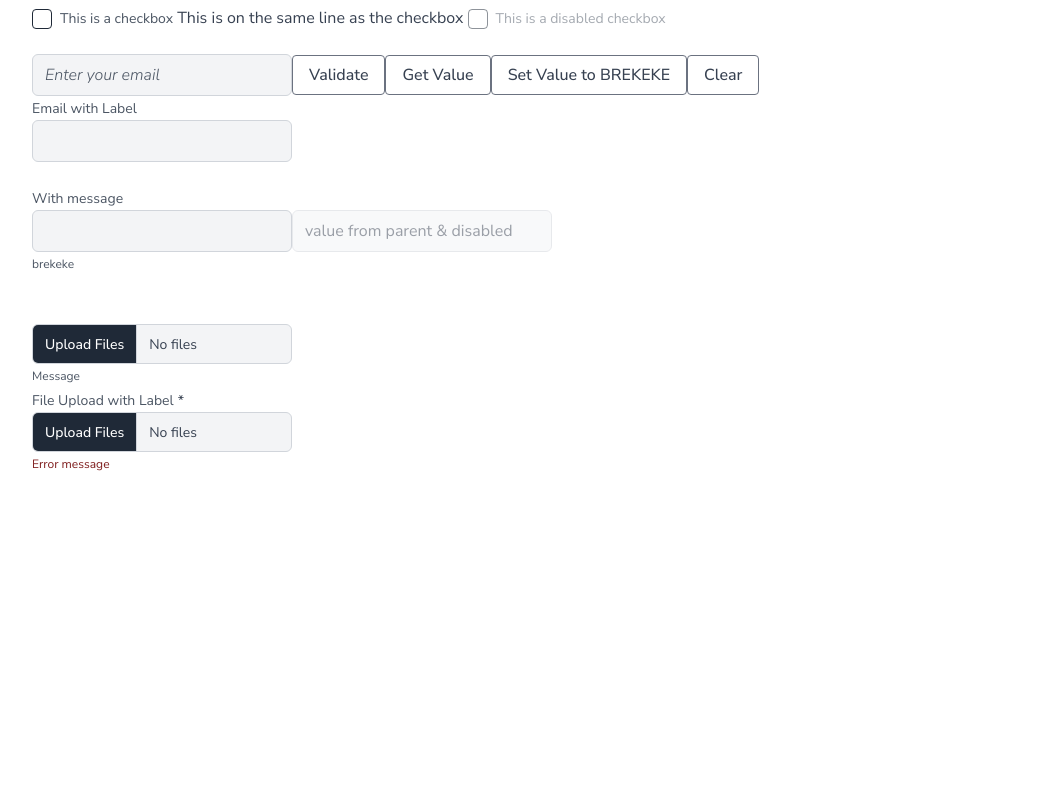
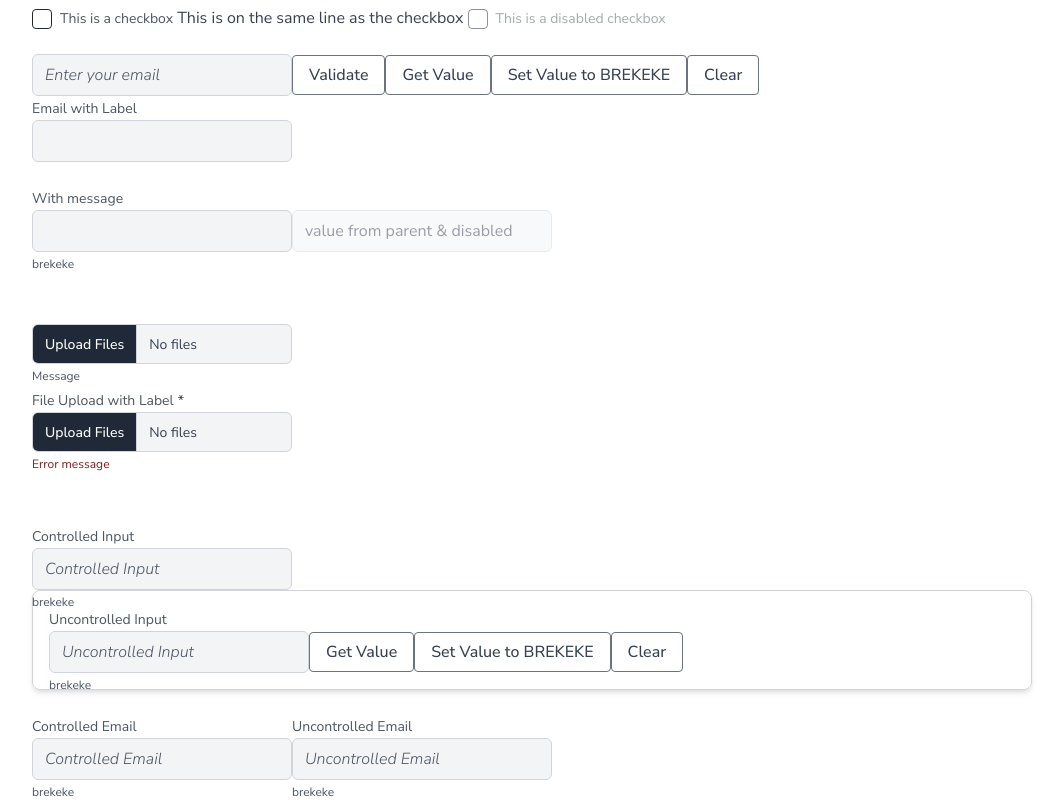
Before and after one commit to FeroHriadel/ncss-react, a React (Vite) app: page /test in a window 1280 px wide. Shown: the part 1547-2347 px from the top of the page, without its empty margins (208-1271 px from the left). Before the commit the page ends 2019 px from the top, so only its background shows below. Built offline with nearby package versions, Linux system fonts and the light colour scheme.

Commit message:
Input test

```diff
--- a/src/components/inputs/Email.tsx
+++ b/src/components/inputs/Email.tsx
@@ -82,8 +82,9 @@ const Email = forwardRef<EmailHandle, EmailProps>((props, ref) => {
   };
 
   const handleChange = (e: React.ChangeEvent<HTMLInputElement>): void => {
-    if (!onChange) return;
-    if (value === undefined) onChange(e);
+    if (onChange) {
+      onChange(e);
+    }
   }
 
   useImperativeHandle(ref, () => ({
--- a/src/components/inputs/FileUpload.css
+++ b/src/components/inputs/FileUpload.css
@@ -2,7 +2,6 @@
 
 .fileupload-wrapper {
   display: inline-block;
-  vertical-align: middle;
 }
 
 .fileupload-label {
--- a/src/components/inputs/Input.css
+++ b/src/components/inputs/Input.css
@@ -1,13 +1,13 @@
 /* Input Component Styles */
 
 .input-wrapper {
-  width: 100%;
+  display: inline-block;
 }
 
 .input-label {
   margin-bottom: 0.5rem; /* mb-2 */
   font-size: 0.875rem; /* text-sm */
-  color: #4b5563; /* text-gray-600 */
+  color: var(--nc-input-label); /* text-gray-600 */
 }
 
 .input-required-mark {
@@ -20,25 +20,24 @@
 
 .input-field {
   outline: none;
-  border: 1px solid #d1d5db; /* border-gray-300 */
+  border: 1px solid var(--nc-input-border); /* border-gray-300 */
   border-radius: 0.375rem; /* rounded-md */
-  font-size: 1rem; /* text-md */
+  font-size: 1rem; /* text-base */
   line-height: 1.5rem;
-  background-color: #f3f4f6; /* bg-gray-100 */
-  color: #374151; /* text-gray-700 */
+  background-color: var(--nc-input-bg); /* bg-gray-100 */
+  color: var(--nc-input-text); /* text-gray-700 */
+  padding: 0.5rem 0.75rem; /* px-3 py-2 */
   width: 100%;
-  height: 2.5rem; /* h-10 */
-  padding-left: 0.75rem; /* indent-3 */
-  padding-right: 0.75rem;
+  transition: background-color 0.15s ease-in-out;
 }
 
 .input-field:hover,
 .input-field:focus {
-  background-color: #e5e7eb; /* hover:bg-gray-200, focus:bg-gray-200 */
+  background-color: var(--nc-input-hover-bg); /* hover:bg-gray-200, focus:bg-gray-200 */
 }
 
 .input-field::placeholder {
-  color: #4b5563; /* placeholder:text-gray-600 */
+  color: var(--nc-input-placeholder); /* placeholder:text-gray-600 */
   font-weight: 300; /* placeholder:font-light */
   font-style: italic; /* placeholder:italic */
 }
@@ -48,22 +47,32 @@
   cursor: not-allowed;
 }
 
+/* Override browser autofill styling */
+.input-field:-webkit-autofill,
+.input-field:-webkit-autofill:hover,
+.input-field:-webkit-autofill:focus,
+.input-field:-webkit-autofill:active {
+  -webkit-box-shadow: 0 0 0 30px #f3f4f6 inset !important;
+  -webkit-text-fill-color: #374151 !important;
+  transition: background-color 5000s ease-in-out 0s;
+}
+
 .input-error-message {
-  font-size: 0.75rem; /* text-xs */
-  line-height: 1rem;
-  color: #7f1d1d; /* text-red-900 */
   position: absolute;
   left: 0;
   top: 100%;
   transform: translateY(0.25rem); /* translate-y-1 */
+  font-size: 0.75rem; /* text-xs */
+  line-height: 1rem;
+  color: var(--nc-input-error-text); /* text-red-900 */
 }
 
 .input-message {
-  font-size: 0.75rem; /* text-xs */
-  line-height: 1rem;
-  color: #4b5563; /* text-gray-600 */
   position: absolute;
   left: 0;
   top: 100%;
   transform: translateY(0.25rem); /* translate-y-1 */
+  font-size: 0.75rem; /* text-xs */
+  line-height: 1rem;
+  color: #4b5563; /* text-gray-600 */
 }
--- a/src/components/inputs/Input.tsx
+++ b/src/components/inputs/Input.tsx
@@ -3,10 +3,11 @@
 
 
 
+import React, { forwardRef, useImperativeHandle, useCallback, useRef, useState } from 'react';
 import './Input.css';
 
 export interface InputProps {
-  type?: 'text';
+  type?: 'text' | 'number' | 'tel' | 'url' | 'search';
   name?: string;
   className?: string;
   id?: string;
@@ -14,41 +15,134 @@ export interface InputProps {
   value?: string | number;
   onChange?: React.ChangeEventHandler<HTMLInputElement>;
   placeholder?: string;
+  label?: string;
+  errorMessage?: string;
+  message?: string;
+  width?: string;
   disabled?: boolean;
   required?: boolean;
   title?: string;
-  label?: string;
-  width?: string;
-  errorMessage?: string;
-  message?: string;
+  autoComplete?: string;
+  validate?: boolean;
 }
 
+export interface InputHandle {
+  validate: () => string;
+  getValue: () => string | number;
+  setValue: (val: string | number) => void;
+  clear: () => void;
+}
 
+const Input = forwardRef<InputHandle, InputProps>((props, ref) => {
+  const {
+    type = 'text',
+    name,
+    className = '',
+    id: providedId,
+    style,
+    value,
+    onChange,
+    placeholder,
+    label,
+    errorMessage = '',
+    message,
+    width = '260px',
+    disabled = false,
+    required = false,
+    title,
+    autoComplete,
+    validate = false,
+  } = props;
+  const inputRef = useRef<HTMLInputElement>(null);
+  const [internalError, setInternalError] = useState<string>('');
 
-export default function Input({ type, name, className, id, style, value, onChange = () => {}, placeholder, disabled, required, title, label, width, errorMessage, message }: InputProps) {
+  const id = providedId || `ncss-input-${Math.random().toString(10)}`;
 
-  if (!id) id=`ncss-input-${Math.random().toString(10)}`;
+  const validateInput = useCallback((): string => {
+    let inputError: string = '';
+    // Get value from either props (controlled) or input element (uncontrolled)
+    const inputValue = value !== undefined ? String(value) : (inputRef.current?.value || '');
+    // Check if input is required and empty
+    if (required && !inputValue.trim()) {
+      inputError = 'This field is required';
+      return inputError;
+    }
+    return inputError;
+  }, [value, required]);
+
+  const handleBlur = () => {
+    if (validate) {
+      const error = validateInput();
+      setInternalError(error);
+    }
+  };
+
+  const handleFocus = () => {
+    if (validate) {
+      setInternalError('');
+    }
+  };
+
+  const handleChange = (e: React.ChangeEvent<HTMLInputElement>): void => {
+    if (onChange) {
+      onChange(e);
+    }
+  };
+
+  useImperativeHandle(ref, () => ({
+    validate: validateInput,
+    getValue: () => { return value !== undefined ? value : (inputRef.current?.value || ''); },
+    setValue: (val: string | number) => { if (inputRef?.current) inputRef.current.value = String(val); },
+    clear: () => { if (inputRef?.current) inputRef.current.value = ''; },
+  }), [validateInput, value]);
+
+  // Determine which error to display: parent's errorMessage takes precedence
+  const displayError = errorMessage || (validate ? internalError : '');
 
   return (
-    <div className={`input-wrapper ${className || ''}`} style={width ? { width } : {}}>
-      {label && <label htmlFor={id} className="input-label">{label}{required && <span className="input-required-mark">*</span>}</label>}
+    <div className={`input-wrapper ${className}`} style={style}>
+      {label && (
+        <label
+          htmlFor={id}
+          className="input-label"
+        >
+          {label}
+          {required && <span className="input-required-mark">*</span>}
+        </label>
+      )}
       <div className="input-field-wrapper">
         <input
+          ref={inputRef}
           type={type}
           name={name}
-          className="input-field"
           id={id}
-          style={width ? { width, opacity: disabled ? 0.5 : 1, cursor: disabled ? 'not-allowed' : 'text', ...style } : { opacity: disabled ? 0.5 : 1, cursor: disabled ? 'not-allowed' : 'text', ...style }}
           value={value}
-          onChange={onChange}
+          onChange={handleChange}
+          onFocus={handleFocus}
+          onBlur={handleBlur}
           placeholder={placeholder}
           disabled={disabled}
           required={required}
           title={title}
+          autoComplete={autoComplete}
+          className={`input-field ${disabled ? 'input-field-disabled' : ''}`}
+          style={width ? { width } : undefined}
         />
-        {errorMessage && <span className="input-error-message">{errorMessage}</span>}
-        {message && <span className="input-message">{message}</span>}
+        {displayError && (
+          <p className='input-error-message'>
+            {displayError}
+          </p>
+        )}
+        {message && !displayError && (
+          <p className='input-message'>
+            {message}
+          </p>
+        )}
       </div>
     </div>
   );
-}
+});
+
+Input.displayName = 'Input';
+
+export default Input;
--- a/src/pages/TestPage.tsx
+++ b/src/pages/TestPage.tsx
@@ -15,6 +15,7 @@ import Select from "../components/dropdowns/Select";
 import Checkbox from "../components/inputs/Checkbox";
 import Email, { type EmailHandle} from "../components/inputs/Email";
 import FileUpload from "../components/inputs/FileUpload";
+import Input, { type InputHandle } from "../components/inputs/Input";
 
 
 export default function TestPage() {
@@ -22,6 +23,8 @@ export default function TestPage() {
   const [multiselectValues, setMultiselectValues] = useState<string[]>([]);
   const [selectValue, setSelectValue] = useState<string | null>(null);
   const emailRef = useRef<EmailHandle>(null);
+  const [inputVal, setInputVal] = useState<string>('');
+  const inputRef = useRef<InputHandle>(null);
 
   return (
     <Container className="px-4 pt-24">
@@ -245,6 +248,59 @@ export default function TestPage() {
         className="mt-4"
         errorMessage="Error message"
       />
+      <Break amount={4} />
+
+      <Input
+        label="Controlled Input"
+        placeholder="Controlled Input"
+        className="mt-4"
+        message="brekeke"
+        value={inputVal}
+        onChange={(e) => setInputVal(e.target.value)}
+      />
+
+      <Card className="my-8 pb-8">
+        <Input
+          label="Uncontrolled Input"
+          placeholder="Uncontrolled Input"
+          className="mt-4"
+          message="brekeke"
+          ref={inputRef}
+        />
+        <Button variant="outline" onClick={() => {
+          if (inputRef.current) {
+            const value = inputRef.current.getValue();
+            alert(value);
+          }
+        }}>Get Value</Button>
+        <Button variant="outline" onClick={() => {
+          if (inputRef.current) {
+            inputRef.current.setValue('BREKEKE');
+          }
+        }}>Set Value to BREKEKE</Button>
+        <Button variant="outline" onClick={() => {
+          if (inputRef.current) {
+            inputRef.current.clear();
+          }
+        }}>Clear</Button>
+      </Card>
+
+      <Break amount={1} />
+
+      <Email
+        label="Controlled Email"
+        placeholder="Controlled Email"
+        className="mt-4"
+        message="brekeke"
+        value={inputVal}
+        onChange={(e) => setInputVal(e.target.value)}
+      />
+      <Email
+        label="Uncontrolled Email"
+        placeholder="Uncontrolled Email"
+        className="mt-4"
+        message="brekeke"
+      />
 
     </Container>
   );
```
